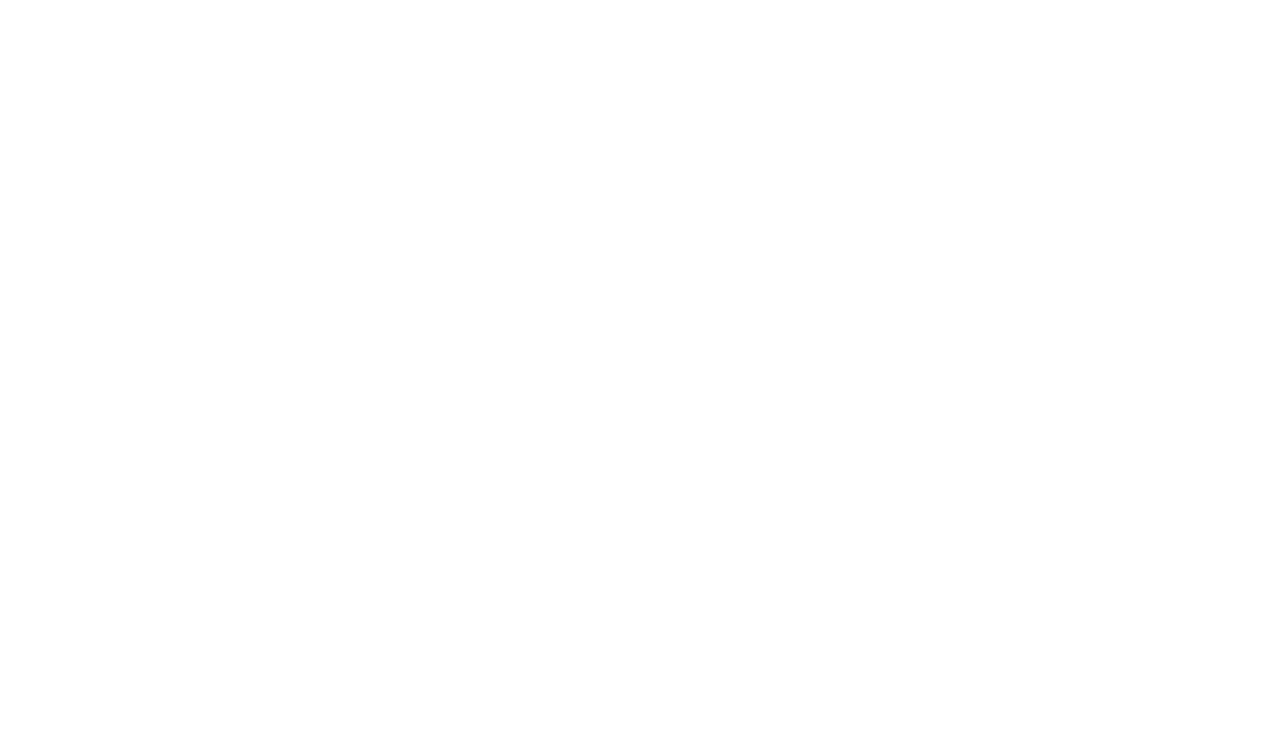
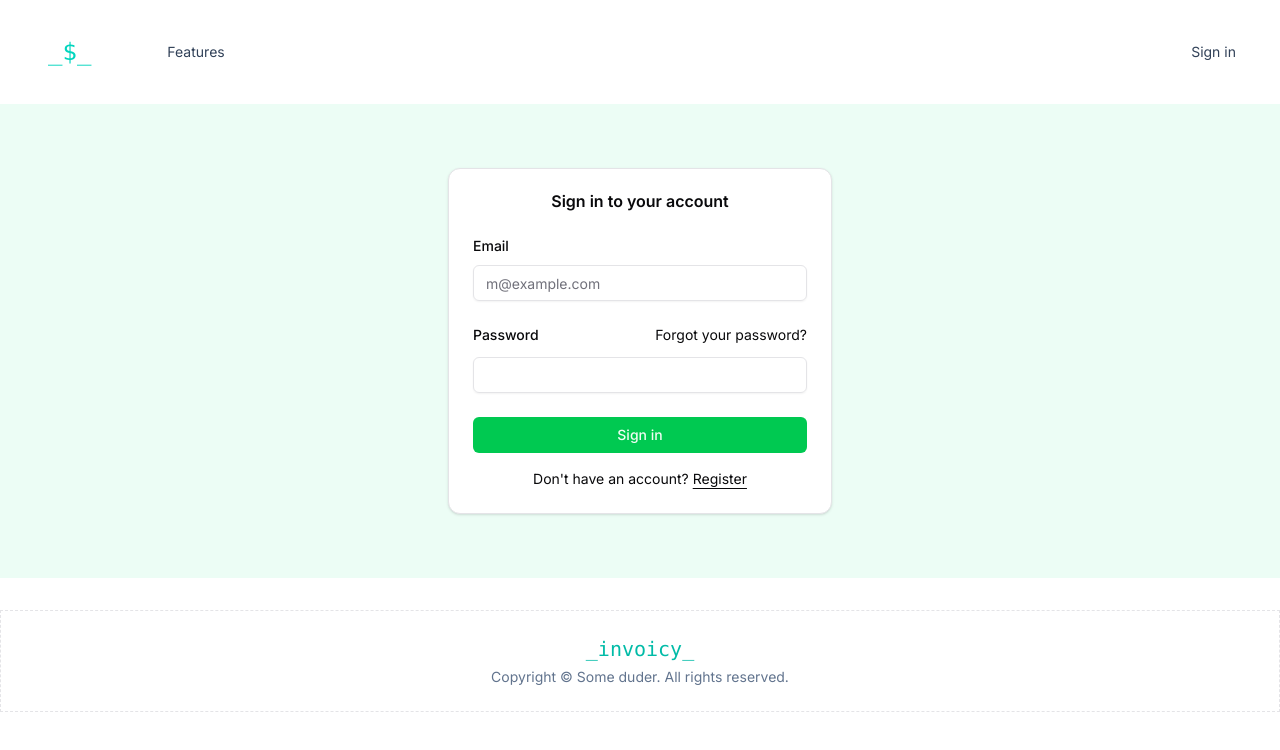
Before and after one commit to cat-bot/invoice-generator-ui, a React (Vite) app: page /auth/signin in a window 1280 px wide. Before the commit this address had no page. Shown: the top 750 px of the page. Built offline with nearby package versions, Linux system fonts and the light colour scheme.

Commit message:
Chnaged to data react router style.

```diff
--- a/src/components/Nav.tsx
+++ b/src/components/Nav.tsx
@@ -24,7 +24,7 @@
               <div className="hidden md:block">
                 <Link
                   className="inline-block rounded-full px-3 py-2 text-sm text-slate-700 hover:bg-slate-100 hover:text-slate-900"
-                  to="/signin">
+                  to="/auth/signin">
                   Sign in
                 </Link>
               </div>
--- a/src/components/login-form.tsx
+++ b/src/components/login-form.tsx
@@ -55,7 +55,7 @@
             </div>
             <div className="mt-4 text-center text-sm">
               Don&apos;t have an account?{" "}
-              <Link to="/register" className="underline underline-offset-4">Register</Link>
+              <Link to="/auth/register" className="underline underline-offset-4">Register</Link>
             </div>
           </form>
         </CardContent>
--- a/src/main.tsx
+++ b/src/main.tsx
@@ -1,6 +1,10 @@
 import { StrictMode } from 'react'
 import { createRoot } from 'react-dom/client'
-import { BrowserRouter, Routes, Route } from "react-router";
+
+import {
+  createBrowserRouter,
+  RouterProvider,
+} from "react-router";
 
 // main CSS
 import './index.css'
@@ -11,16 +15,31 @@
 import Register from './pages/Register.tsx'
 import MainLayout from './layouts/MainLayout.tsx';
 
+// create a browser router
+const router = createBrowserRouter([
+  {
+    // all routes inherit the main layout
+    Component: MainLayout,
+    children: [
+
+      // default route @ '/'
+      { index: true, Component: Home },
+
+      // nested routes @ '/auth'
+      {
+        path: "auth",
+        children: [
+          { path: "signin", Component: Signin },
+          { path: "register", Component: Register }
+        ]
+      }
+    ]
+  }
+]);
+
+// render the app
 createRoot(document.getElementById('root')!).render(
   <StrictMode>
-     <BrowserRouter>
-      <Routes>
-        <Route path="/" element={<MainLayout />}>
-          <Route index element={<Home />} />
-          <Route path="/signin" element={<Signin />} />
-          <Route path="/register" element={<Register />} />
-        </Route>
-      </Routes>
-    </BrowserRouter>
+     <RouterProvider router={router} />
   </StrictMode>,
 )
```
